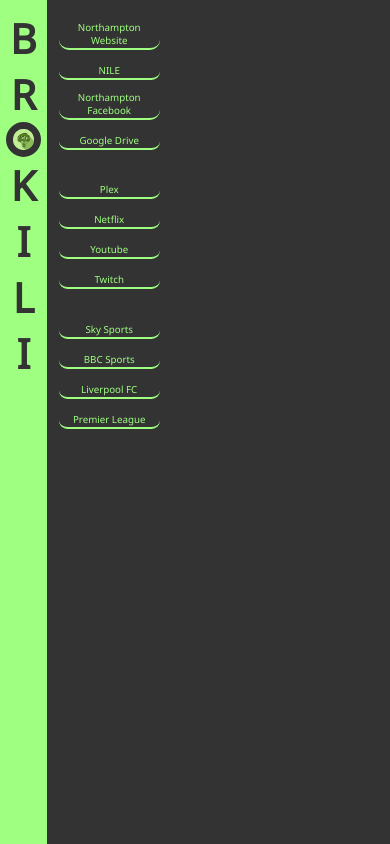
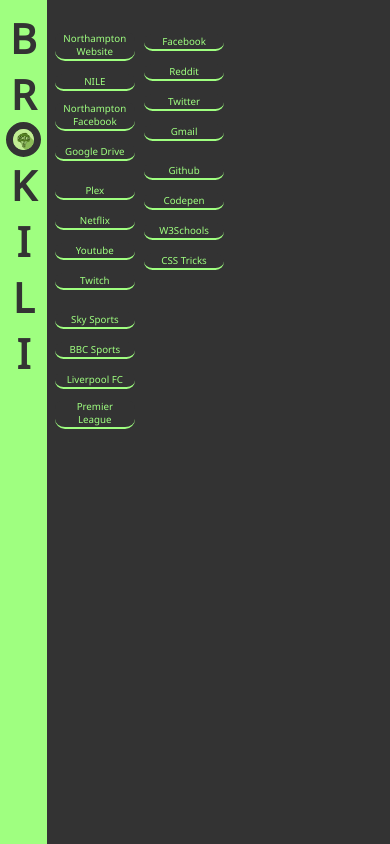
Before and after one commit to BrookSmith44/Experimental-startpage, a plain HTML site: page index.html in a window 390 px wide. Drawn offline with Linux system fonts and the light colour scheme.

Commit message:
Intergrated flex into website to make it more responsive

```diff
--- a/css/styles.css
+++ b/css/styles.css
@@ -3,16 +3,29 @@ body {
   margin: 0;
   padding: 0;
   background-color: #333;
-  max-height: 100%;
+  max-height: 100vh;
+}
+.wrapper {
+  height: 100vh;
+  width: 100vw;
+}
+.main {
+  width: 88%;
+  height: 100vh;
+  margin-left: 12%;
+  display: flex;
+  flex-direction: column;
+  flex-flow: row;
+  justify-content:flex-start;
 }
 /* Sidebar */
-.header {
+.nav {
   width: 12%;
-  height: 100vh;
+  height: 100%;
   background-color: #9fff80;
-  position: absolute;
+  position: fixed;
 }
-.header img {
+.nav img {
 width: 45%;
 height: auto;
 border-radius: 50%;
@@ -20,7 +33,7 @@ display: block;
 margin: auto;
 border: 7px solid #333;
 }
-.header h1 {
+.nav h1 {
   text-align: center;
   font-size: 10.5vmin;
   color: #333;
@@ -31,39 +44,41 @@ border: 7px solid #333;
 .b {
   padding-top: 10px;
 }
+
 /* End of Sidebar */
 
 /* University/ Work Link Buttons */
-#row1 {
-  margin-left: 15%;
+
+section {
+  padding: 5%;
+}
+.column1 {
+margin-left: 1%;
+width: 26%;
+}
+.column2 {
   width: 26%;
-  display: block;
 }
 button {
   width: 100%;
-  height: vmin;
   border-radius: 10px;
   border: none;
   border-bottom: 2px solid #9fff80;
   background-color: #333;
   font-family: 'Noto Sans', sans-serif;
-  display: inline-block;
   color: #9fff80;
   font-size: 2.5vmin;
   margin-bottom: 10px;
-  transition: 0.5s;
+  transition: 0.2s;
   transition-timing-function: ease-in;
 }
 button:hover {
   background-color: #9fff80;
   color: #333;
 }
-.uniwork {
-  padding-top: 5%;
+.uniwork  {
+  padding-top: 35%;
 }
-.entertainment {
-  padding-top: 5%;
+.social {
+  padding-top: 35%
 }
-.sports {
-  padding-top: 5%;
-}
--- a/index.html
+++ b/index.html
@@ -8,8 +8,9 @@
     <title>Startpage</title>
   </head>
   <body>
+    <div class="wrapper">
     <!-- Sidebar !-->
-    <div class="header">
+    <nav class="nav">
       <h1 class="b">B</h1>
       <h1>R</h1>
       <img src="img/Brokili.png" />
@@ -17,26 +18,44 @@
       <h1>I</h1>
       <h1>L</h1>
       <h1>I</h1>
-    </div>
+    </nav>
     <!-- End of sidebar !-->
-    <section class="uniwork" id="row1">
+    <main class="main">
+      <div class="column1">
+    <section class="uniwork">
       <button class="uonweb">Northampton Website</button>
       <button class="nile">NILE</button>
       <button class="uonfb">Northampton Facebook</button>
       <button class="gd">Google Drive</button>
     </section>
-    <section class="entertainment" id="row1">
+    <section class="entertainment">
       <button class="plex">Plex</button>
       <button class="netflix">Netflix</button>
       <button class="youtube">Youtube</button>
       <button class="twitch">Twitch</button>
     </section>
-    <section class="sports" id="row1">
+    <section class="sports">
       <button class="ss">Sky Sports</button>
       <button class="bbc">BBC Sports</button>
       <button class="lfc">Liverpool FC</button>
       <button class="pl">Premier League</button>
     </section>
-  </body>
-  </body>
+    </div>
+    <div class="column2">
+      <section class="social">
+        <button class="facebook">Facebook</button>
+        <button class="reddit">Reddit</button>
+        <button class="twitter">Twitter</button>
+        <button class="gmail">Gmail</button>
+      </section>
+      <section class="coding">
+        <button class="facebook">Github</button>
+        <button class="reddit">Codepen</button>
+        <button class="twitter">W3Schools</button>
+        <button class="gmail">CSS Tricks</button>
+      </section>
+    </div>
+  </main>
+</div>
+</body>
 </html>
```
